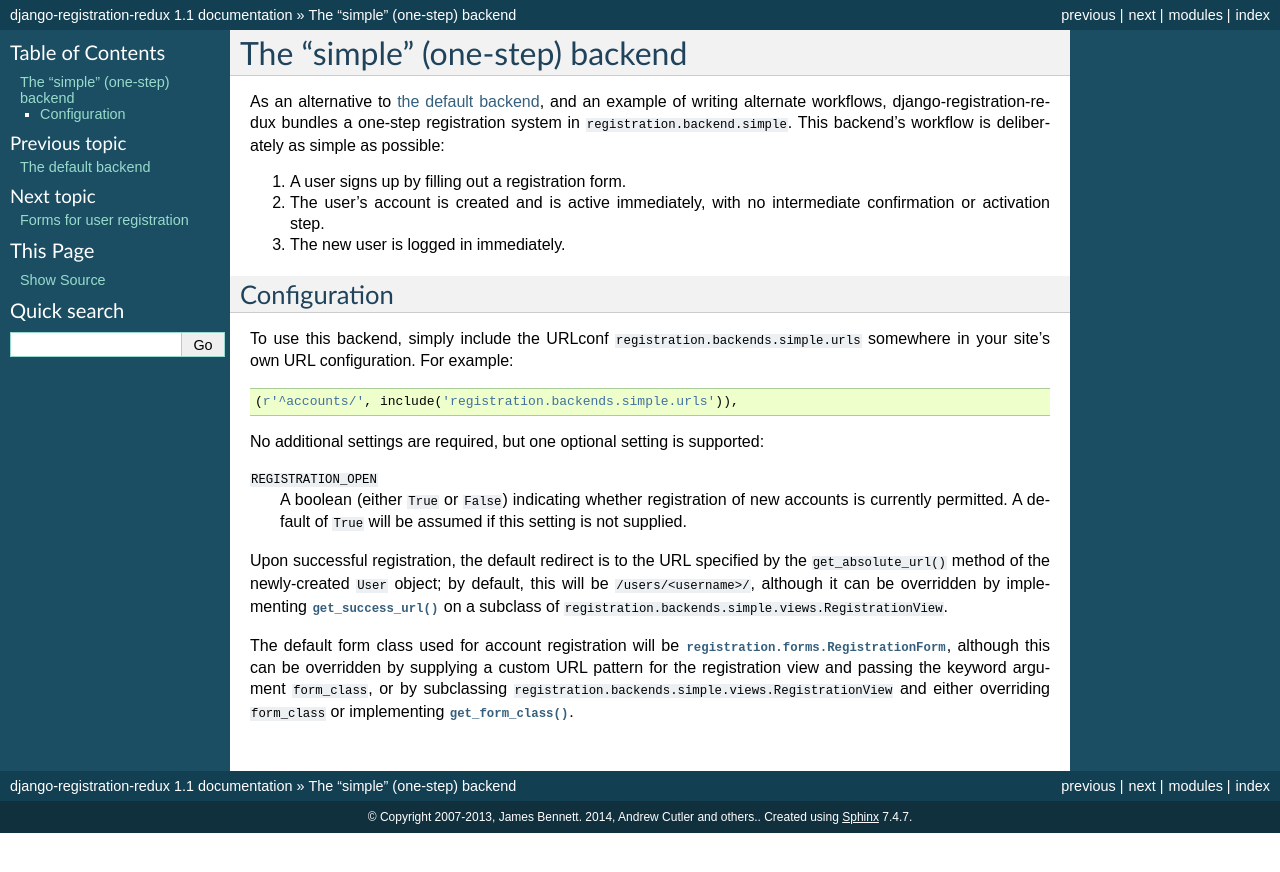
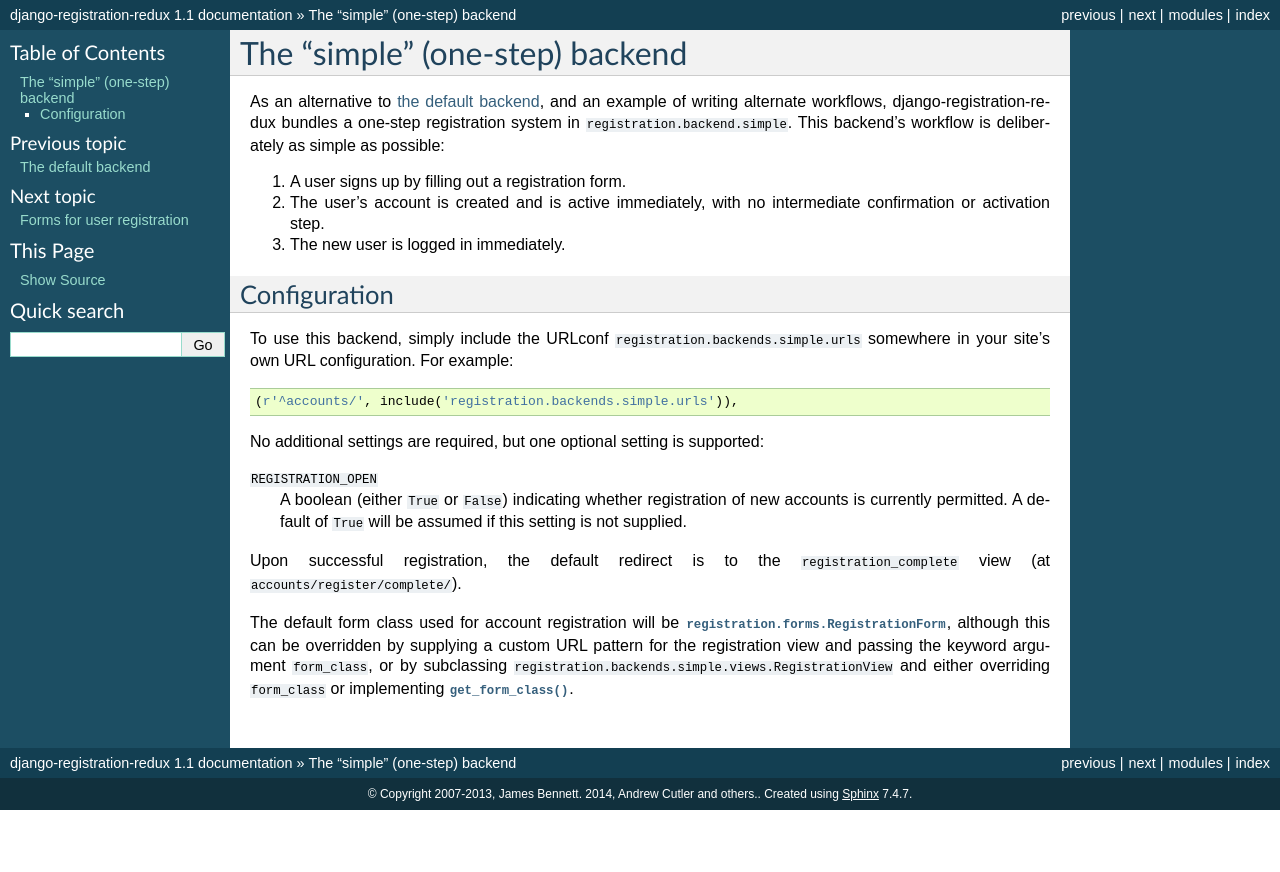
Before and after one commit to marktucker-django/Django-Registration, a Sphinx documentation site: the page built from docs/simple-backend.rst, in a window 1280 px wide. Shown: the top 872 px of the page. Built offline with Sphinx 7.4.7, drawn with Linux system fonts in a browser that asks for light colours.

Commit message:
Correct docs around successful registration redirect

```diff
--- a/docs/simple-backend.rst
+++ b/docs/simple-backend.rst
@@ -35,12 +35,8 @@ supported:
     registration of new accounts is currently permitted. A default of
     ``True`` will be assumed if this setting is not supplied.
 
-Upon successful registration, the default redirect is to the URL
-specified by the ``get_absolute_url()`` method of the newly-created
-``User`` object; by default, this will be ``/users/<username>/``,
-although it can be overridden by implementing
-:meth:`~registration.views.RegistrationView.get_success_url()` on a
-subclass of ``registration.backends.simple.views.RegistrationView``.
+Upon successful registration, the default redirect is to the
+``registration_complete`` view (at ``accounts/register/complete/``).
 
 The default form class used for account registration will be
 :class:`registration.forms.RegistrationForm`, although this can be
```
